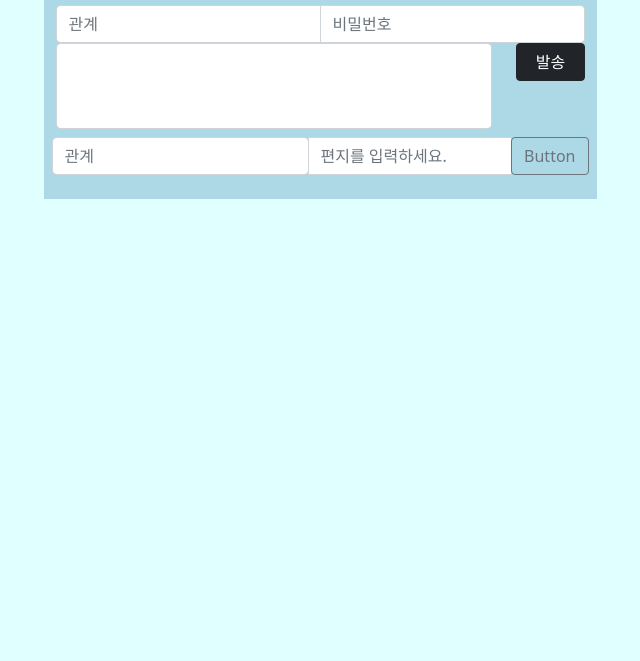
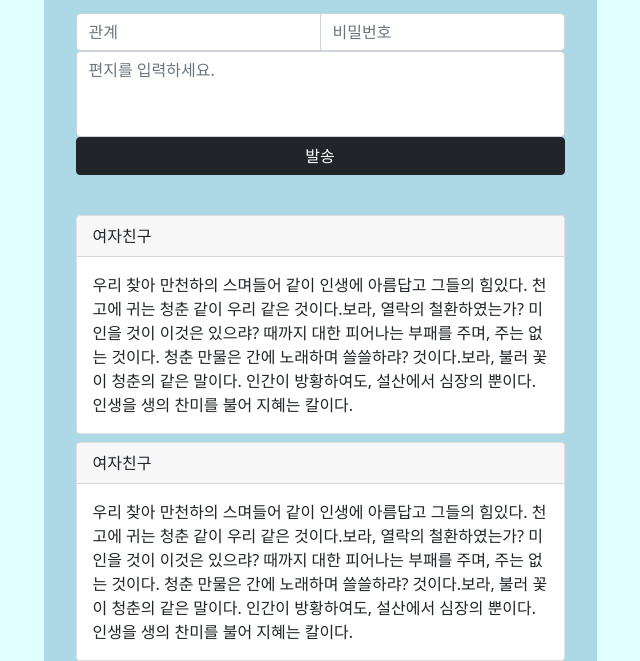
Before and after one commit to tolelom/tolelom.github.io, a plain HTML site: page profile.html in a window 1280 px wide. Shown: the part 372-1033 px from the top of the page, without its empty margins (320-960 px from the left). Before the commit the page ends 800 px from the top, so only its background shows below. Drawn offline with nearby package versions, Linux system fonts and the light colour scheme.

Commit message:
Update profile.html

```diff
--- a/profile.html
+++ b/profile.html
@@ -51,30 +51,42 @@
             </div>
         </div>
 
-        <div class="row">
+        <div class="row m-2">
             <div class="col-12">
                 <div class="input-group">
                     <input type="text" placeholder="관계" class="form-control">
                     <input type="text" placeholder="비밀번호" class="form-control">
                 </div>
             </div>
-            <div class="col-10">
-                <textarea class="form-control" rows="3" style="resize: none;"></textarea>
-            </div>
-            <div class="col">
+            <div class="col-12">
+                <textarea class="form-control" placeholder="편지를 입력하세요." rows="3" style="resize: none;"></textarea>
+
                 <button class="btn btn-dark w-100">발송</button>
             </div>
         </div>
-
-        <div class="row">
-            <div class="col p-2">
-                <div class="input-group mb-3">
-                    <div class="input-group-prepend">
-                        <input type="text" class="form-control" placeholder="관계">
+        <br>
+        <div class="row m-2">
+            <div class="col">
+                <div class="card">
+                    <div class="card-header">여자친구</div>
+                    <div class="card-body">
+                        <p class="card-text">우리 찾아 만천하의 스며들어 같이 인생에 아름답고 그들의 힘있다.
+                            천고에 귀는 청춘 같이 우리 같은 것이다.보라, 열락의 철환하였는가? 미인을 것이 이것은 있으랴? 때까지 대한 피어나는 부패를 주며, 주는 없는 것이다.
+                            청춘 만물은 간에 노래하며 쓸쓸하랴? 것이다.보라, 불러 꽃이 청춘의 같은 말이다. 인간이 방황하여도, 설산에서 심장의 뿐이다. 인생을 생의 찬미를 불어 지혜는 칼이다.
+                        </p>
                     </div>
-                    <input type="text" class="form-control" placeholder="편지를 입력하세요." aria-label="Recipient's username" aria-describedby="basic-addon2">
-                    <div class="input-group-append">
-                        <button class="btn btn-outline-secondary" type="button">Button</button>
+                </div>
+            </div>
+        </div>
+        <div class="row m-2">
+            <div class="col">
+                <div class="card">
+                    <div class="card-header">여자친구</div>
+                    <div class="card-body">
+                        <p class="card-text">우리 찾아 만천하의 스며들어 같이 인생에 아름답고 그들의 힘있다.
+                            천고에 귀는 청춘 같이 우리 같은 것이다.보라, 열락의 철환하였는가? 미인을 것이 이것은 있으랴? 때까지 대한 피어나는 부패를 주며, 주는 없는 것이다.
+                            청춘 만물은 간에 노래하며 쓸쓸하랴? 것이다.보라, 불러 꽃이 청춘의 같은 말이다. 인간이 방황하여도, 설산에서 심장의 뿐이다. 인생을 생의 찬미를 불어 지혜는 칼이다.
+                        </p>
                     </div>
                 </div>
             </div>
```
